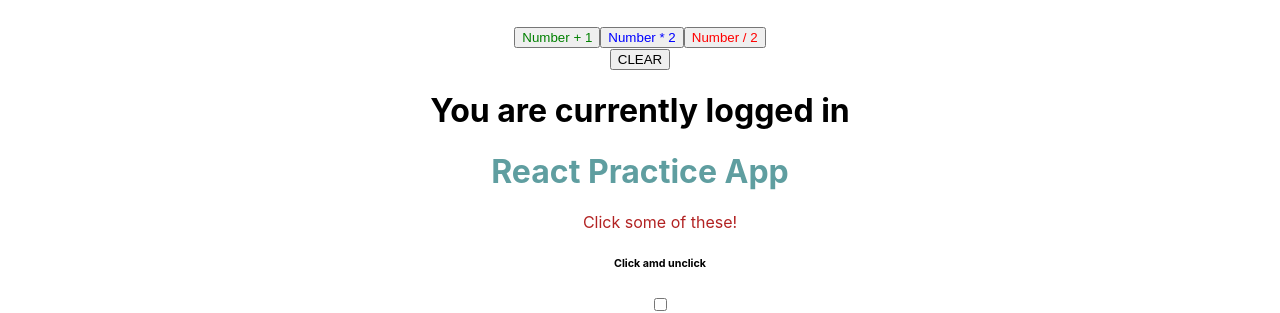
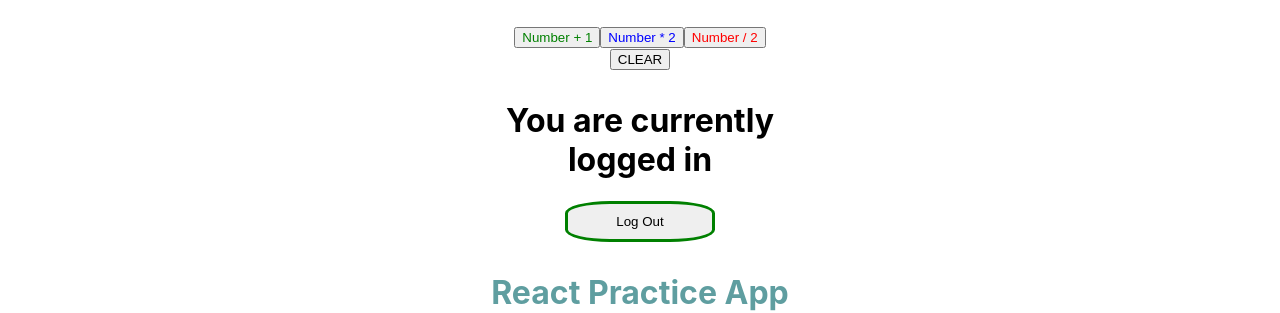
Before and after one commit to shanecolby/my_app_react, a React (Create React App) app: page / in a window 1280 px wide. Shown: the part 156-469 px from the top of the page. Built offline with nearby package versions, Linux system fonts and the light colour scheme.

Commit message:
add login button and log out with change to text and button text

```diff
--- a/src/components/Loggedin.js
+++ b/src/components/Loggedin.js
@@ -6,7 +6,17 @@ class Loggedin extends React.Component {
     this.state = {
       isLoggedIn: true
     }
+    this.handleClick = this.handleClick.bind(this)
   }
+
+  handleClick() {
+    this.setState(prevState => {
+      return {
+        isLoggedIn: !prevState.isLoggedIn
+      }
+    })
+  }
+
   render() {
     let wordDisplay
     if (this.state.isLoggedIn) {
@@ -14,9 +24,12 @@ class Loggedin extends React.Component {
     } else {
       wordDisplay = "out"
     }
+    let buttonText = this.state.isLoggedIn ? "Log Out" : "Log In"
     return (
-      <div>
+      <div style={{ margin: "auto", width: 300, padding: 10 }}>
         <h1 onClick={() => console.log("clicked")} style={{ textAlign: "center" }}>You are currently logged {wordDisplay} </h1>
+        <p></p>
+        <button className="button" onClick={this.handleClick}>{buttonText}</button>
       </div>
     )
   }
--- a/src/index.css
+++ b/src/index.css
@@ -54,3 +54,12 @@ code {
   text-align: center;
 
 }
+
+.button {
+  margin-left: 25%;
+  width: 50%;
+  border-radius: 30%;
+  border: 3px solid green;
+  padding: 10px;
+
+}
```
